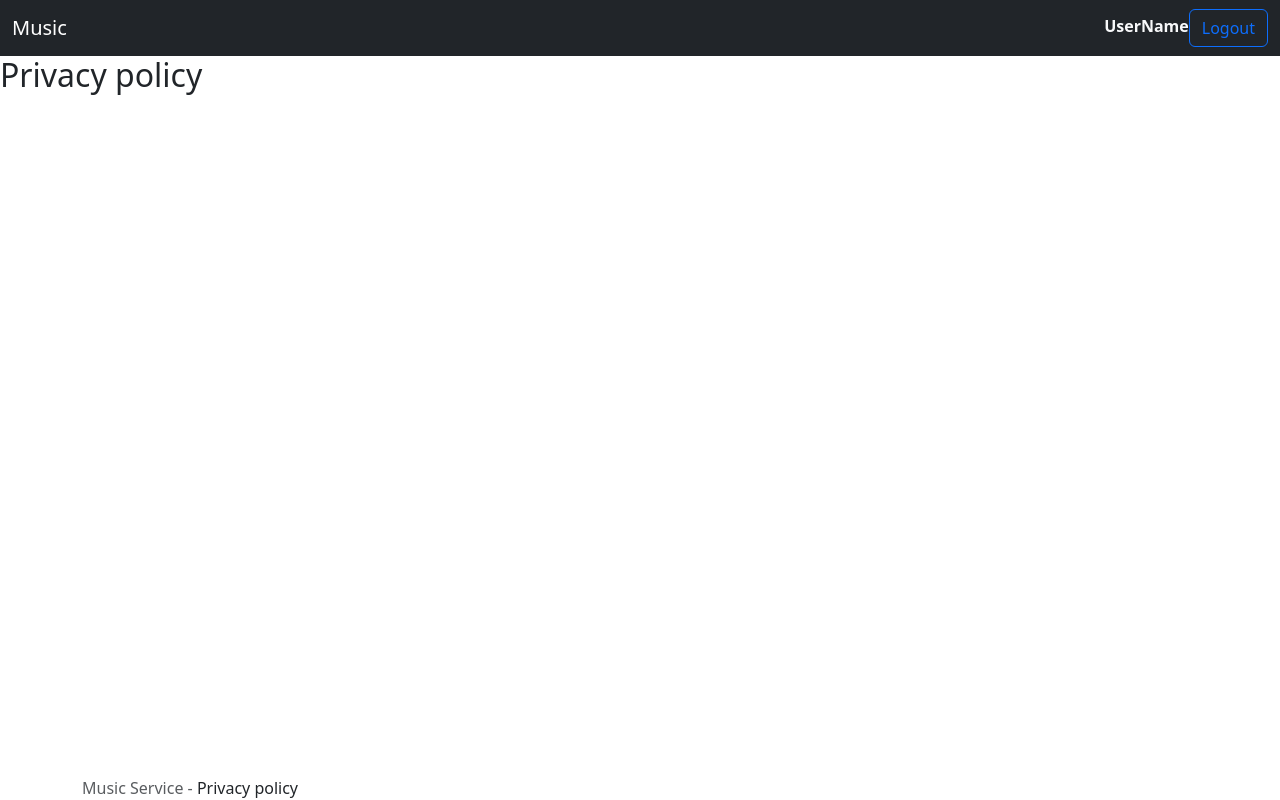
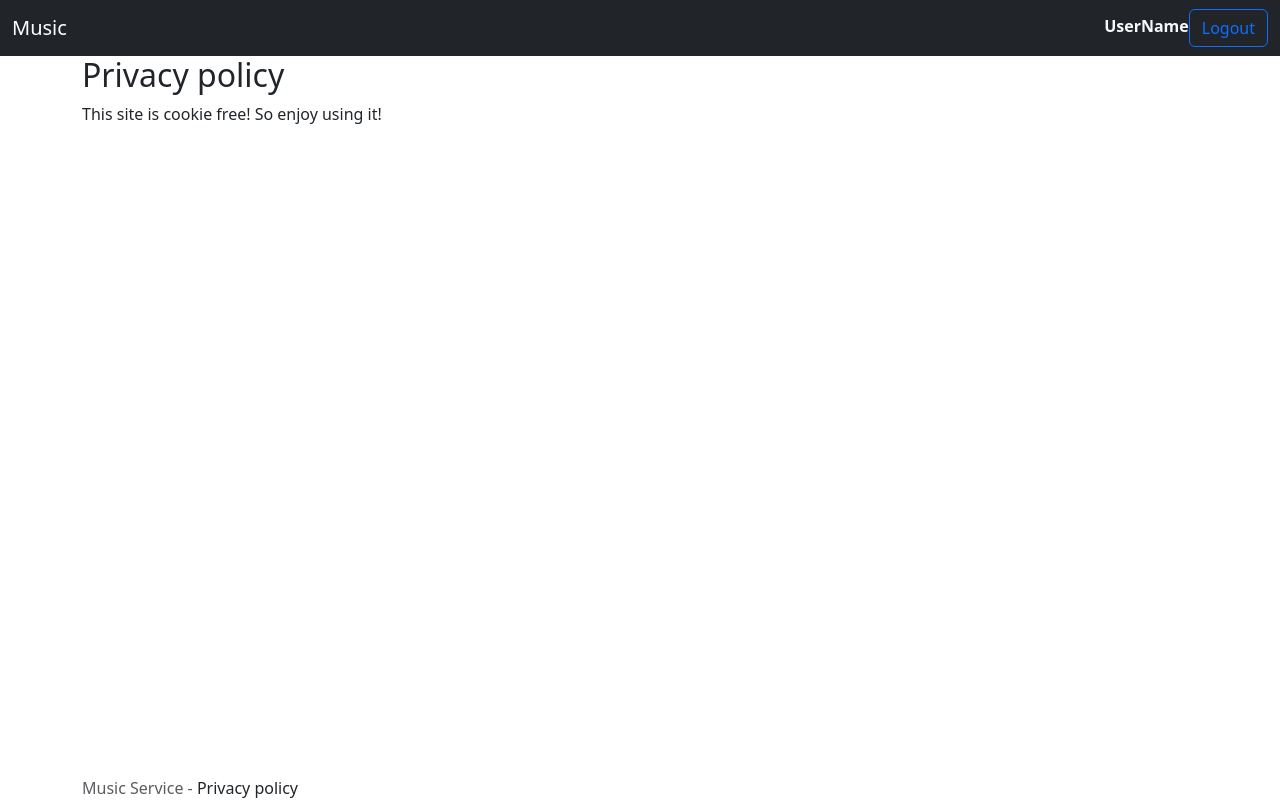
Before and after one commit to alextkachuk3/IN_lab2, an Angular app in the folder IN_lab2/: page /privacy in a window 1280 px wide. Built offline with nearby package versions, Linux system fonts and the light colour scheme.

Commit message:
Privacy policy

```diff
--- a/IN_lab2/src/app/privacy-policy.component.ts
+++ b/IN_lab2/src/app/privacy-policy.component.ts
@@ -2,6 +2,7 @@ import { Component } from "@angular/core";
 
 @Component({
   selector: "privacy-policy",
-  template: "<div><h2>Privacy policy</h2></div>"
+  template: `<div class="container"><h2>Privacy policy</h2>
+            <p>This site is cookie free! So enjoy using it!</p></div>`
 })
 export class PrivacyPolicyComponent { }
```
